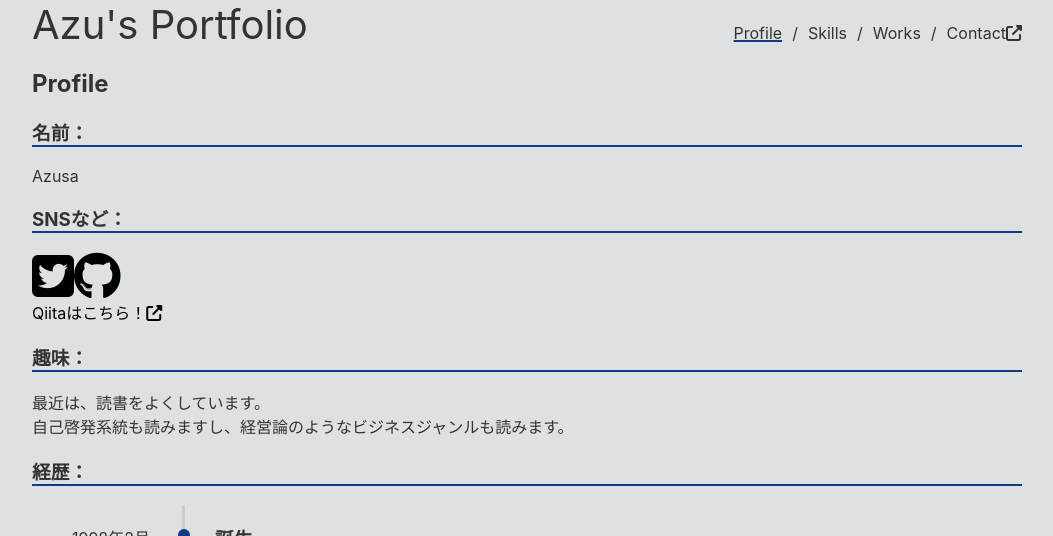
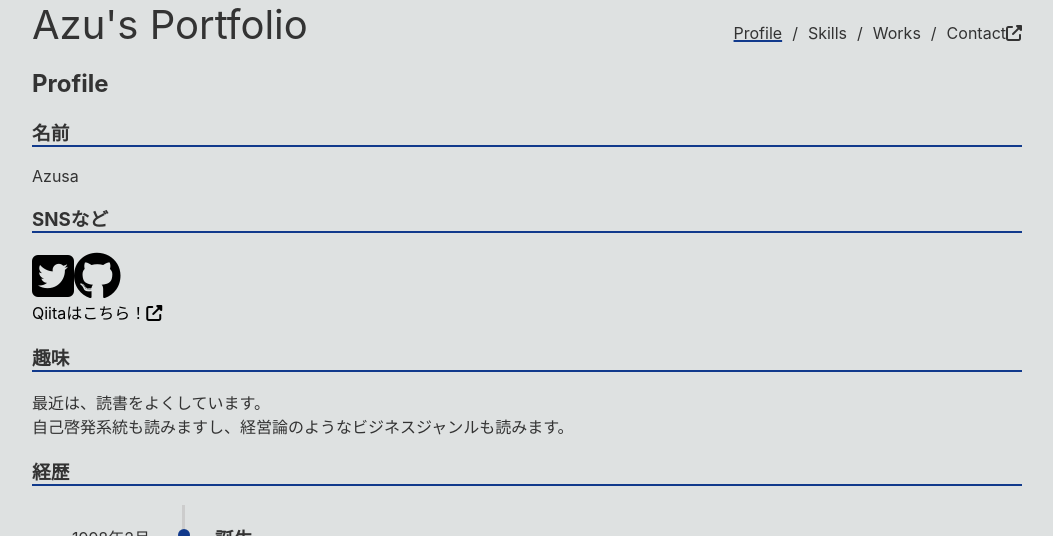
Before and after one commit to azufb/renewal-portfolio, a React (Create React App) app: page /Profile in a window 1280 px wide. Shown: the top 536 px of the page, without its empty margins (113-1166 px from the left). Built offline with nearby package versions, Linux system fonts and the light colour scheme.

Commit message:
無駄なコロン削除

```diff
--- a/src/component/Profile.js
+++ b/src/component/Profile.js
@@ -5,10 +5,10 @@ export default class About extends React.Component {
         return (
             <div className="profile">
                 <h2>Profile</h2>
-                <h3>名前：</h3>
+                <h3>名前</h3>
                 <p>Azusa</p>
 
-                <h3>SNSなど：</h3>
+                <h3>SNSなど</h3>
                 <p>
                     <a href='https://twitter.com/azunasuuu' target='_blank' rel='noopener noreferrer'>
                         <i className='fab fa-twitter-square fa-3x'></i>
@@ -22,13 +22,13 @@ export default class About extends React.Component {
                     </a>
                 </p>
 
-                <h3>趣味：</h3>
+                <h3>趣味</h3>
                 <p>
                     最近は、読書をよくしています。<br />
                     自己啓発系統も読みますし、経営論のようなビジネスジャンルも読みます。
                 </p>
 
-                <h3>経歴：</h3>
+                <h3>経歴</h3>
                 <ul className='timeline'>
                     <li>
                         <p className='timeline-date'>1998年2月</p>
```
